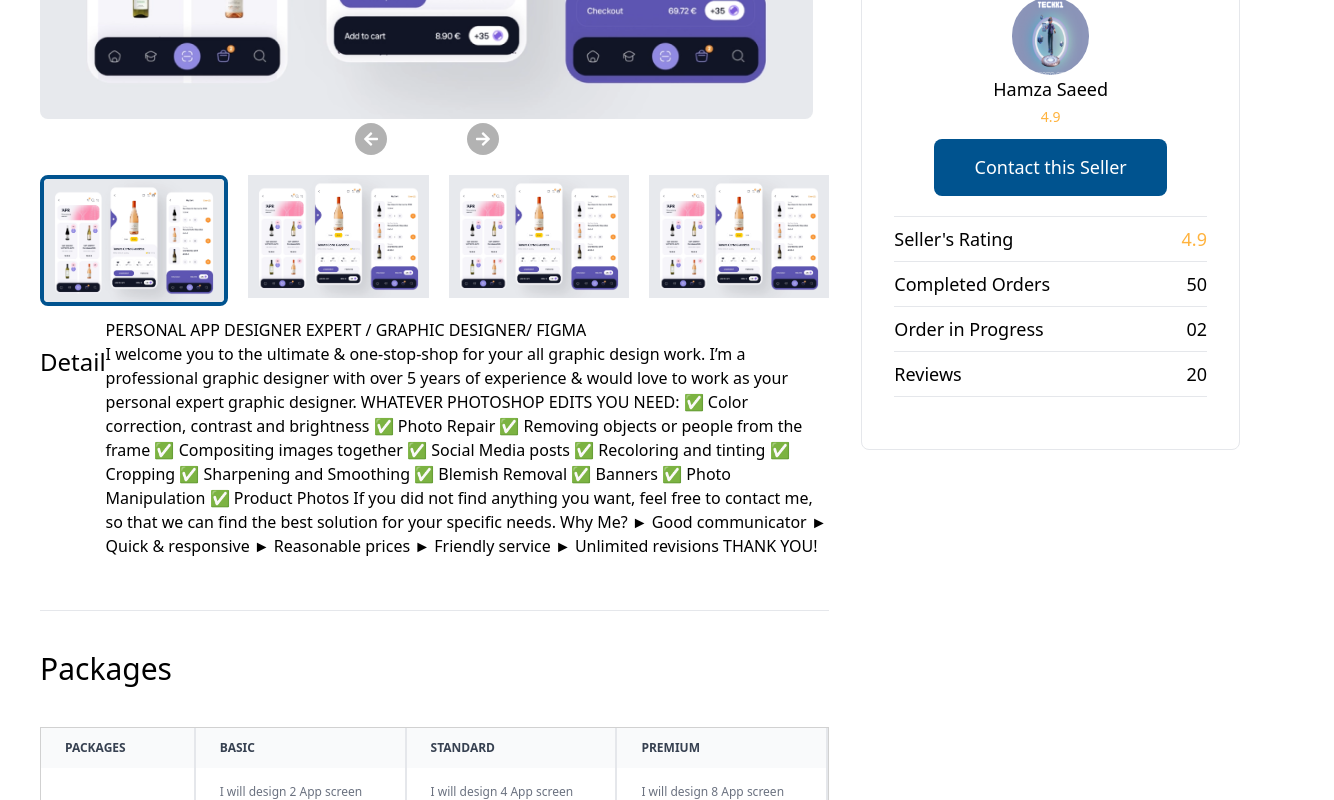
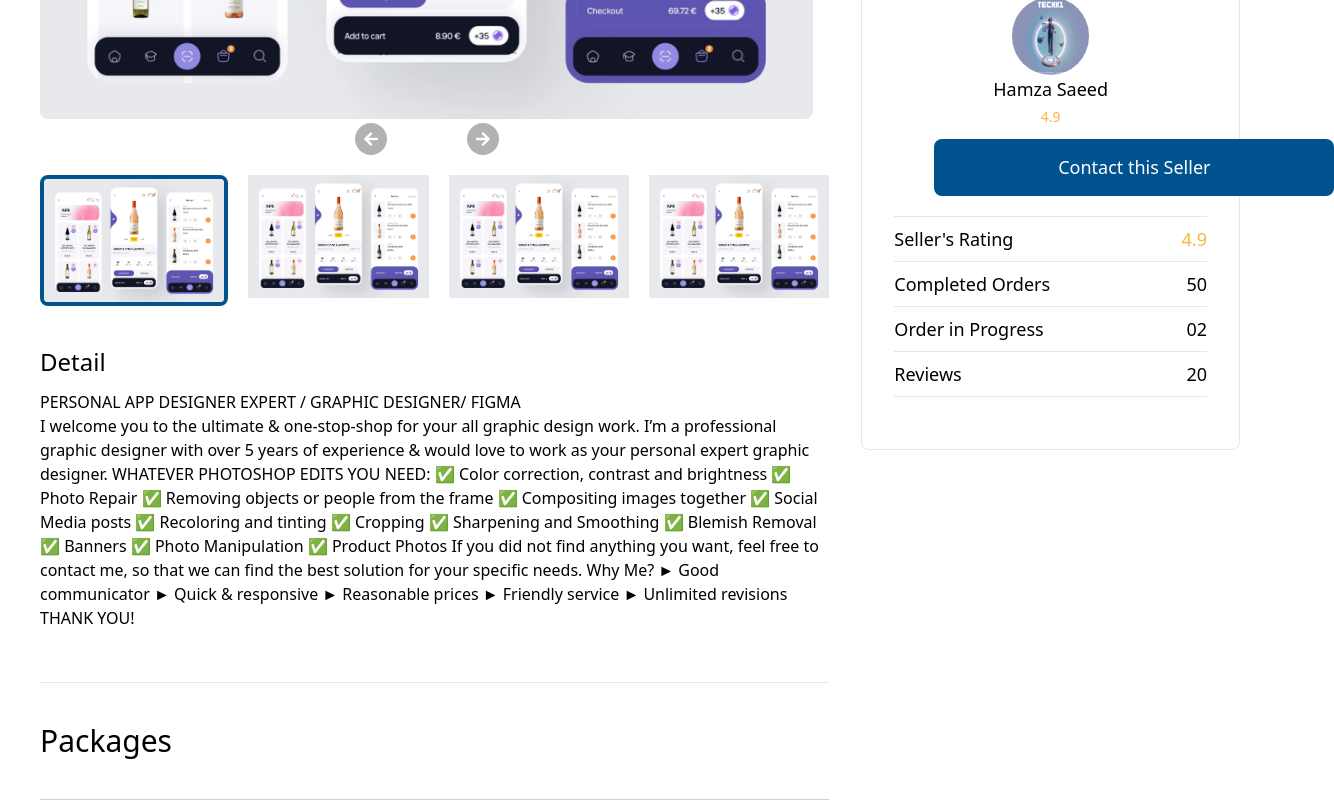
Before and after one commit to herocodecamp/selflance-web-frontend, a React (Create React App) app: page / in a window 1280 px wide. Shown: the part 780-1580 px from the top of the page, 1334 px wide, since content can reach past the window. Built offline with nearby package versions, Linux system fonts and the light colour scheme.

Commit message:
Service page more responsive

```diff
--- a/src/pages/ServiceDetails/ServiceDetailsView.jsx
+++ b/src/pages/ServiceDetails/ServiceDetailsView.jsx
@@ -124,7 +124,7 @@ const ServiceDetailsView = () =>{
 
     return(
         <div class="bg-rosewhite">
-            <div class="mx-4 md:mx-10">
+            <div class="mx-4 lg:mx-10">
                 {/* top nav */}
 
                 <div class="hidden md:block text-sm font-medium text-center text-gray-500 border-b border-gray-200 dark:text-gray-400 dark:border-gray-700">
@@ -188,7 +188,7 @@ const ServiceDetailsView = () =>{
                                 </div>
                         </div>
                         {/* details */}
-                                <div class="hidden md:flex">
+                                <div class="hidden md:block">
                                     <div class="text-2xl font-medium mt-0 md:mt-10">Detail</div>
 
                                     <div class="my-3">
@@ -569,7 +569,7 @@ const ServiceDetailsView = () =>{
 
                                             <div class=" grid grid-cols-1">
                                                 <div class="col-span-full place-self-center">
-                                                <button class="bg-[#00538F] text-white rounded-lg w-[100px] md:w-[350px] h-[30px] md:h-[47px] text-xs md:text-lg font-medium" onClick={()=>{handleOfferClick(activeIndex)}}>Select Offer</button>
+                                                <button class="bg-[#00538F] text-white rounded-lg w-[100px] xl:w-[350px] h-[30px] md:h-[47px] text-xs lg:text-lg font-medium" onClick={()=>{handleOfferClick(activeIndex)}}>Select Offer</button>
                                                 </div>
                                             </div>
 
@@ -587,8 +587,8 @@ const ServiceDetailsView = () =>{
                                                 </div>
                                                 <div class="text-center text-lg font-medium">{userDetails.name}</div>
                                                 <div  class="text-center text-[#FFB33E] text-sm font-medium mt-1">{userDetails.rating}</div>
-                                                <div class="text-center flex mb-5 mt-3 mx-10">
-                                                    <button class="bg-[#00538F] text-white rounded-lg w-[180px] md:w-[400px] h-[35px]  md:h-[57px] text-xs md:text-lg font-medium" >Contact this Seller</button>
+                                                <div class="text-center mb-5 mt-3 mx-5 md:mx-0 lg:mx-10">
+                                                    <button class="bg-[#00538F] text-white rounded-lg w-[180px]  xl:w-[400px] h-[25px]  lg:h-[57px] sm:text-sm lg:text-lg font-medium" >Contact this Seller</button>
                                                 </div>
                                                 <hr />
                                                 <div class="mb-5" >
```
